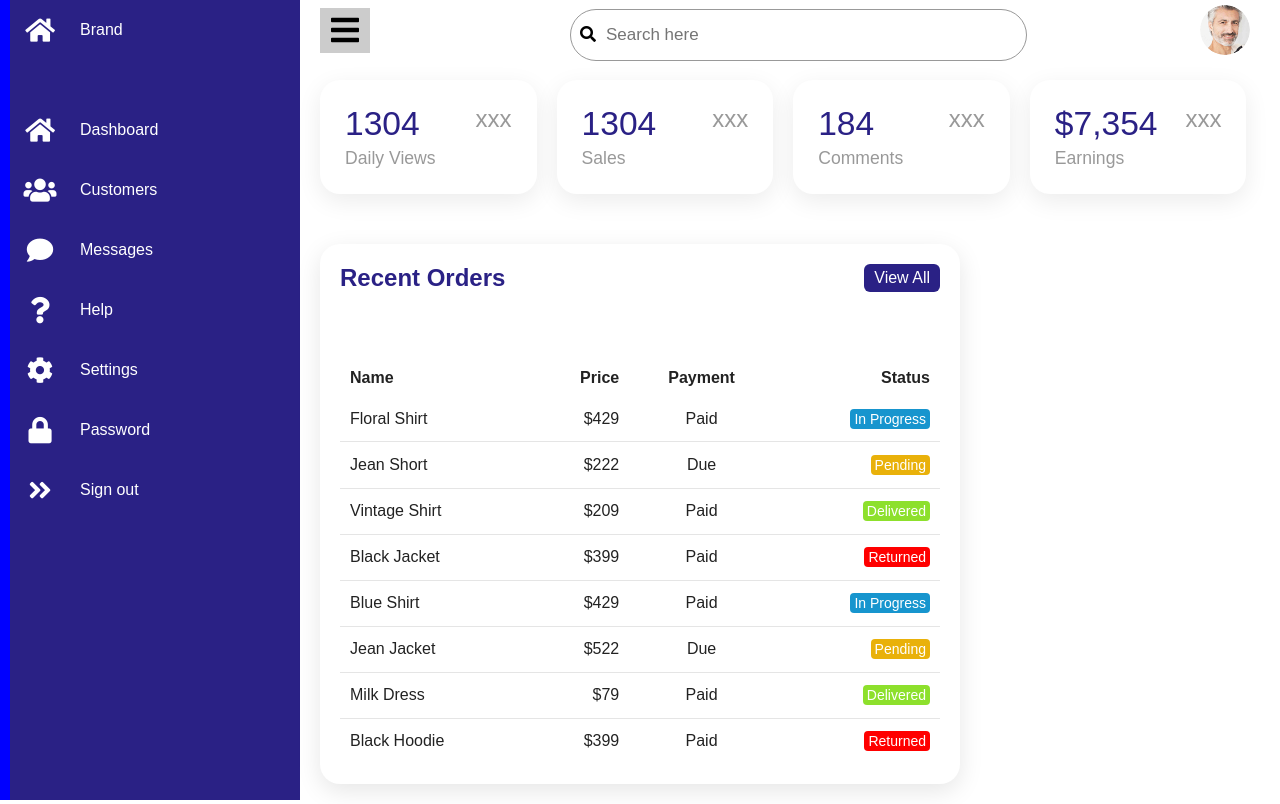
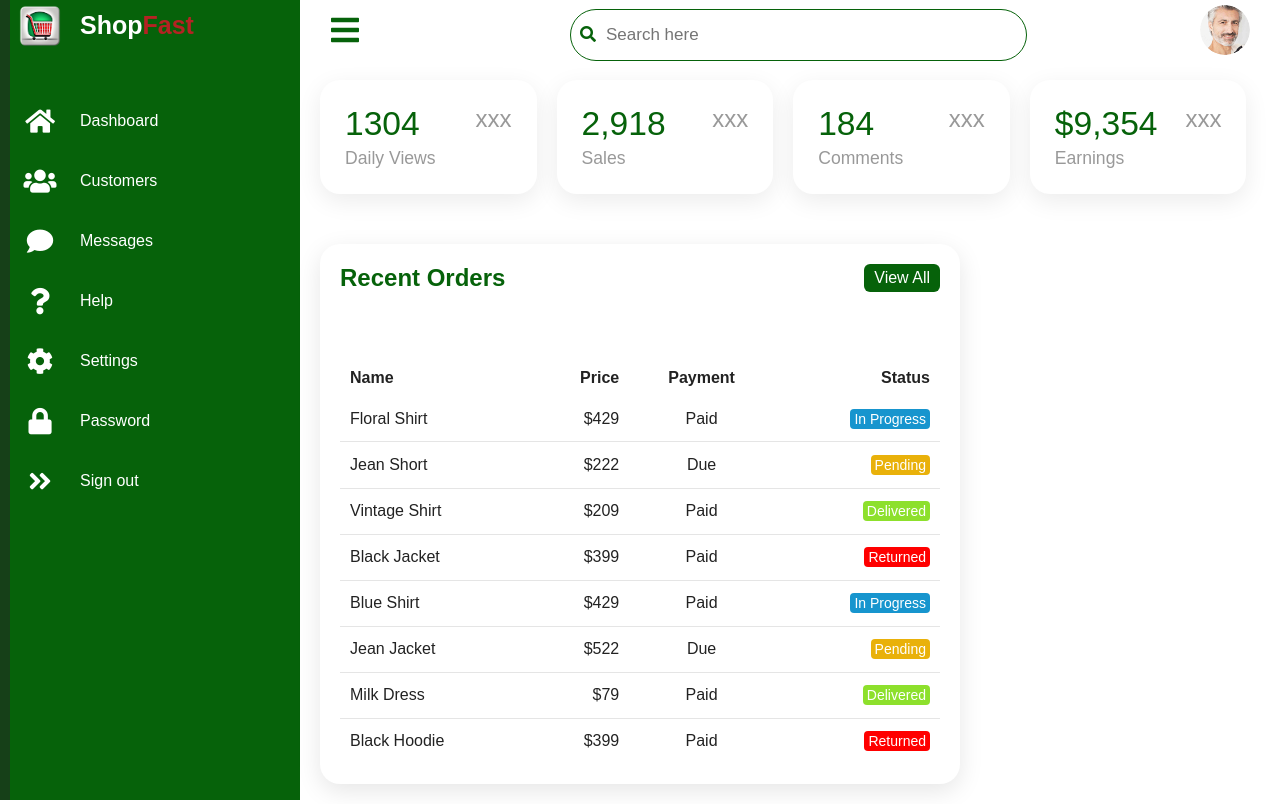
Before and after one commit to Deewan10/Admin-dashboard-2, a plain HTML site: page index.html in a window 1280 px wide. Shown: the top 804 px of the page. Drawn offline with Linux system fonts and the light colour scheme.

Commit message:
logo addition

```diff
--- a/index.html
+++ b/index.html
@@ -12,11 +12,12 @@
 
     <div class="container">
         <div class="nav">
+
             <ul>
                 <li>
                     <a href="#">
-                        <span class="icon"><i class="fa fa-home"></i> </span>
-                        <span class="title">Brand</span>
+                        <img src="37197-removebg-preview.png" alt="" width="50px" height="50px">
+                        <h3>Shop<span>Fast</span></h3>
                     </a>
                 </li>
 
@@ -28,7 +29,7 @@
                 </li>
 
                 <li>
-                    <a href="#">
+                    <a href="customer.html">
                         <span class="icon"><i class="fa fa-users"></i></span>
                         <span class="title">Customers</span>
                     </a>
@@ -103,7 +104,7 @@
             <div class="card">
                 <div class="text">
 
-                    <div class="num">1304</div>
+                    <div class="num">2,918</div>
                     <div class="cardname">Sales</div>
                 </div>
                 <div class="iconbx">
@@ -126,7 +127,7 @@
             <div class="card">
                 <div class="text">
 
-                    <div class="num">$7,354</div>
+                    <div class="num">$9,354</div>
                     <div class="cardname">Earnings</div>
 
                 </div>
--- a/style.css
+++ b/style.css
@@ -6,7 +6,7 @@
 }
 
 :root {
-    --blue: #2a2185;
+    --blue: #06620A;
     --white: #fff;
     --gray: #f5f5f5;
     --black0: #222;
@@ -27,9 +27,27 @@ body {
     position: fixed;
     width: 300px;
     height: 100%;
-    background: var(--blue);
-    border-left:10px solid blue;
+    background: #06620A;
+    border-left:10px solid #164018;
     transition: 0.5s ease;
+}
+
+.nav h3 {
+    align-items: center;
+    display: flex;
+    font-size: 25px;
+    margin-left: 15px;
+}
+.nav.nav.active h3 {
+    display: none;
+}
+
+.nav img {
+    margin-top: 1px;
+    margin-left: 5px;
+}
+.nav h3 span {
+    color: #B42323;
 }
 .nav.active {
     width: 70px;
@@ -143,7 +161,6 @@ body {
 .topbar {
     display: flex;
     align-items: center;
-
     height: 60px;
     width: 100%;
     padding: 0 10px;
@@ -154,13 +171,13 @@ body {
     top: 0;
     width: 50px;
     height: 45px;
-    background: #ccc;
     font-size: 2rem;
     cursor: pointer;
     display: flex;
     justify-content: center;
     align-items: center;
     margin-left: 10px;
+    color: #06620A;
 }
 
 .main.active .toggle {
@@ -182,7 +199,7 @@ body {
     width: 100%;
     height: 40px;
     border-radius: 40px;
-    border: 1px solid var(--black1);
+    border: 1px solid #06620A;
     padding: 5px 20px;
     outline: none;
     font-size: 17px;
@@ -195,6 +212,7 @@ body {
     left: 10px;
     width: 30px;
     height: 30px;
+    color: #06620A;
 }
 
 .user {
@@ -249,7 +267,7 @@ body {
 .cardBox .card .num {
     font-size: 2.1rem;
     font-weight: 500;
-    color: #2a2185;
+    color: #06620A;
 }
 
 .cardBox .card .cardname {
@@ -265,7 +283,7 @@ body {
 }
 
 .cardBox .card:hover {
-    background-color: #2a2185;
+    background-color: #06620A;
 }
 
 .cardBox .card:hover .num,
```
Also changed, not shown: 37197-removebg-preview.png (added).
